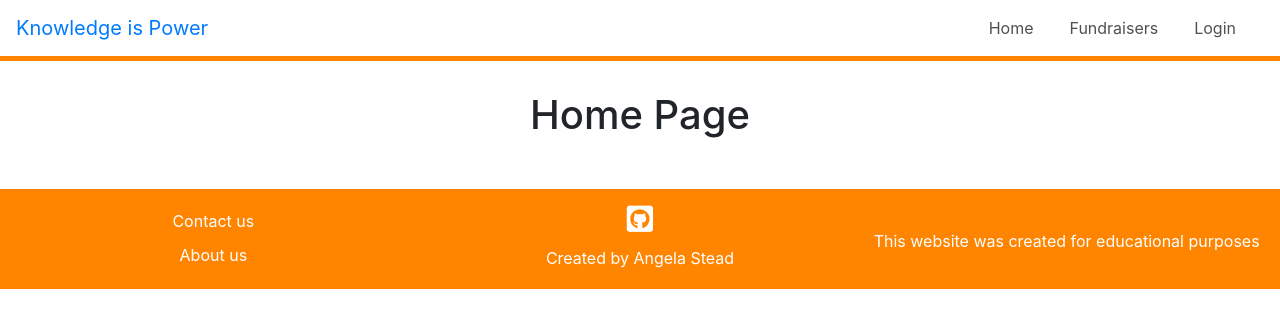
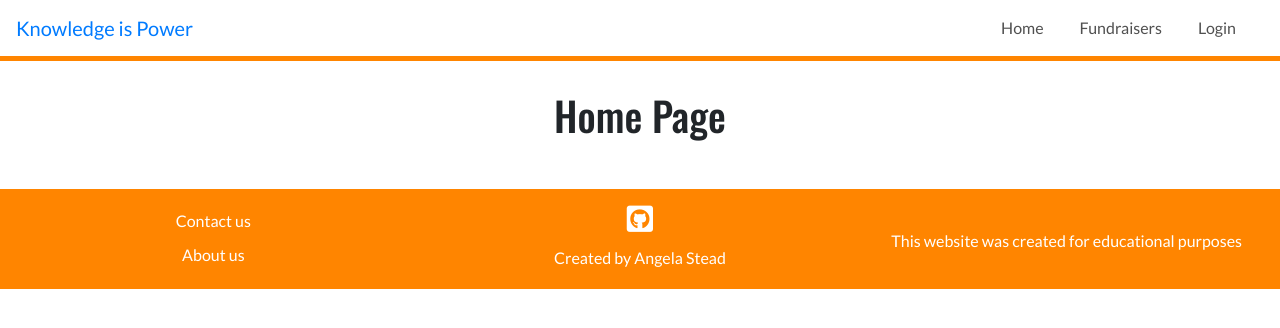
Before and after one commit to Angie55/MilestoneThree_KnowlegeisPower, a Flask app: page / in a window 1280 px wide. Shown: the top 328 px of the page. Run offline with Flask 2, Linux system fonts and the light colour scheme; some libraries are stand-ins or nearby versions.

Commit message:
Added Google fonts Oswlad and Lato

```diff
--- a/static/css/style.css
+++ b/static/css/style.css
@@ -1,3 +1,12 @@
+
+body {
+    font-family: 'Lato', sans-serif;
+}
+
+h1, h2, h3, h6 {
+    font-family: 'Oswald', sans-serif;
+}
+
 
 .margin-top-50px {
     margin-top: 50px;
--- a/templates/base.html
+++ b/templates/base.html
@@ -6,9 +6,11 @@
     <meta http-equiv="X-UA-Compatible" content="ie=edge">
     <title>Knowledge Is Power</title>
 
-    <!-- CSS Library -->
+    <!-- Bootstrap -->
     <link rel="stylesheet" href="https://stackpath.bootstrapcdn.com/bootstrap/4.4.1/css/bootstrap.min.css" integrity="sha384-Vkoo8x4CGsO3+Hhxv8T/Q5PaXtkKtu6ug5TOeNV6gBiFeWPGFN9MuhOf23Q9Ifjh" crossorigin="anonymous">
+    <!-- Font awesome and Google fonts -->
     <link rel="stylesheet" href="https://use.fontawesome.com/releases/v5.8.1/css/all.css" integrity="sha384-50oBUHEmvpQ+1lW4y57PTFmhCaXp0ML5d60M1M7uH2+nqUivzIebhndOJK28anvf" crossorigin="anonymous">
+    <link href="https://fonts.googleapis.com/css?family=Lato|Oswald:500&display=swap" rel="stylesheet">
     <!-- CSS -->
     <link rel="stylesheet" type="text/css" href="{{ url_for('static', filename='/css/style.css')}}"/>
 </head>
```
